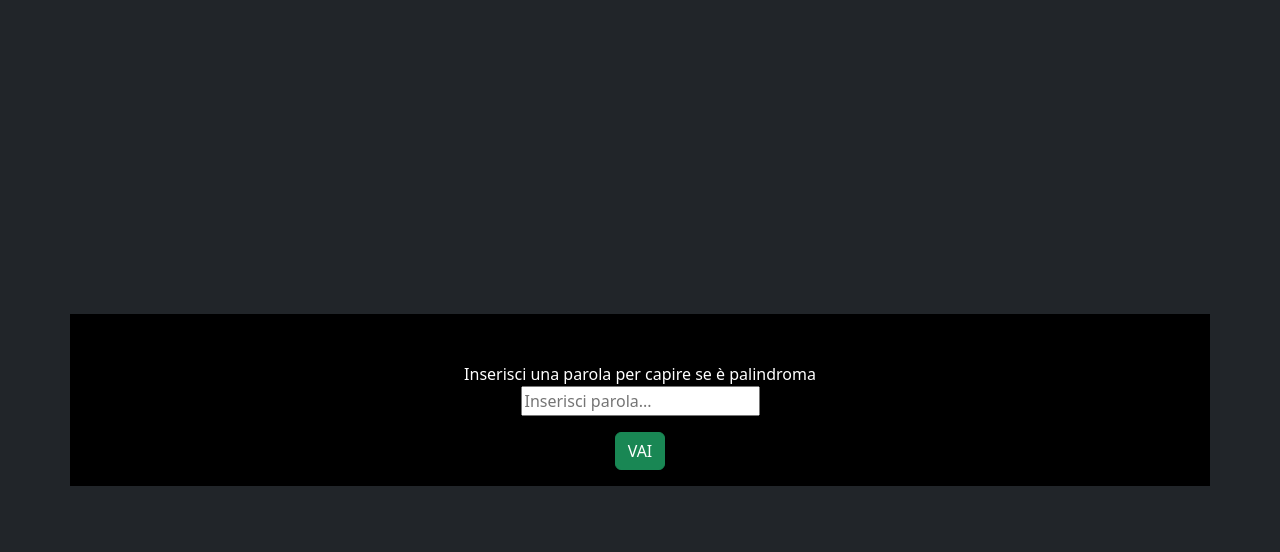
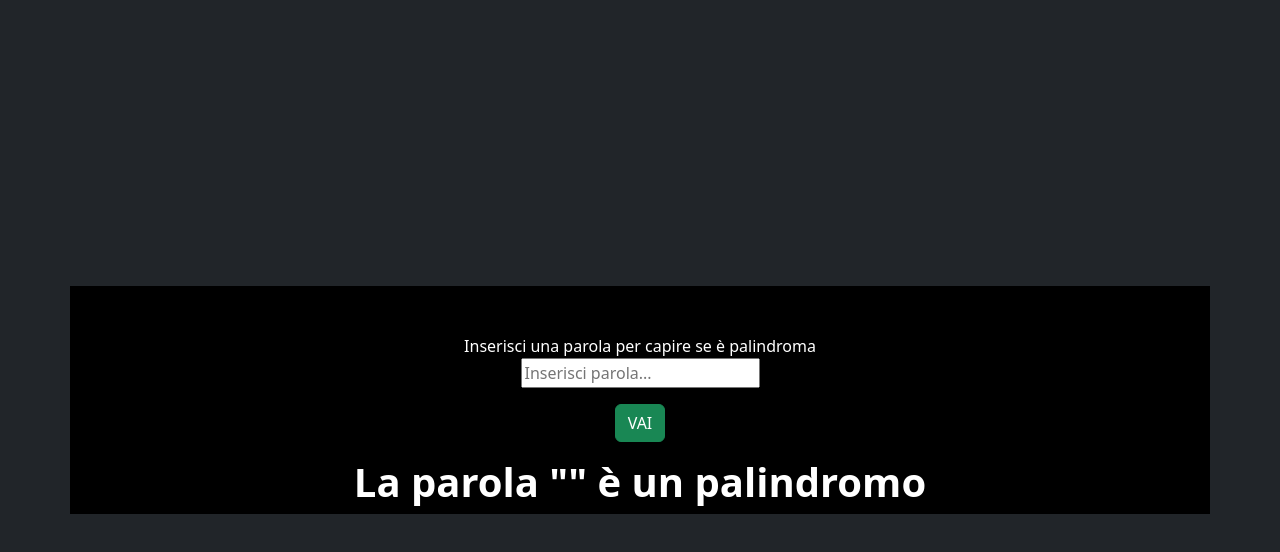
Before and after one commit to NelloRossi97/js-paliedispari, a plain HTML site: page index.html in a window 1280 px wide. Both pictures are taken after a click on the button "VAI". Drawn offline with nearby package versions, Linux system fonts and the light colour scheme.

Commit message:
added function palindrome for a single word

```diff
--- a/index.html
+++ b/index.html
@@ -14,9 +14,9 @@
                 <label for="word" class="mt-5">Inserisci una parola per capire se è palindroma</label>
                 <input type="text" name="word" id="word" class="mb-3" placeholder="Inserisci parola...">
                 <button class="btn btn-success mb-3"> VAI </button>
+                <div class="resultWord"></div>
             </div>
-            <div class="resultWord">
-            </div>
+
 
 
         </div>
--- a/js/utility.js
+++ b/js/utility.js
@@ -3,5 +3,13 @@ function getRndInteger(min, max) {
 }
 
 function palindrome(){
-    console.log('ciao');
+    let wordValue = wordBox.value.toLowerCase();
+    let str = "";
+    str = wordValue.split("").reverse().join('');
+    if (str === wordValue){
+        resultBox.innerHTML = `<h1 class="text-white fw-bold">La parola "${wordValue}" è un palindromo </h1>`
+    }else{
+        resultBox.innerHTML = `<h1 class="text-white fw-bold">La parola "${wordValue}" non è un palindromo </h1>`
+    }
+
 }
```
